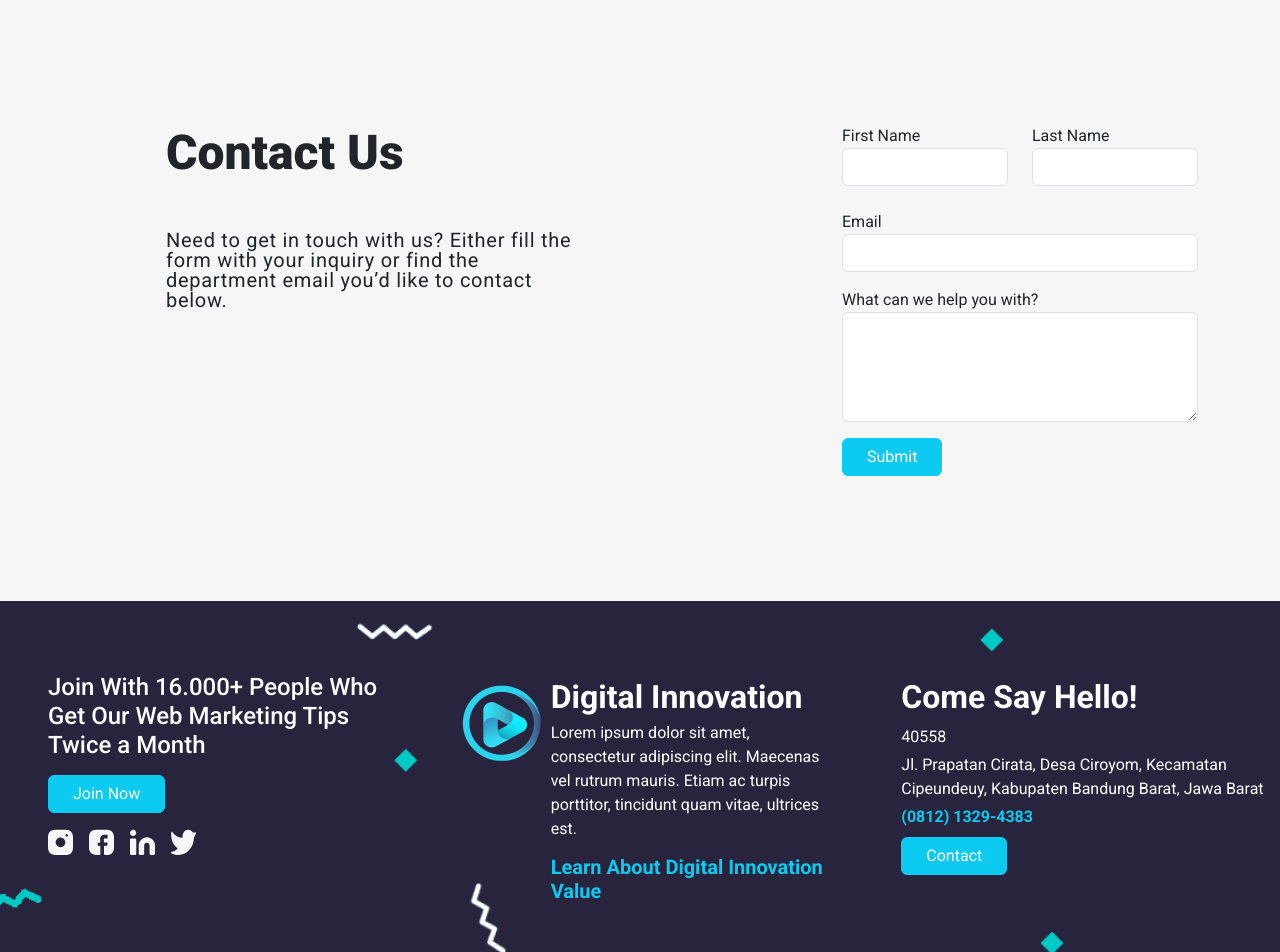
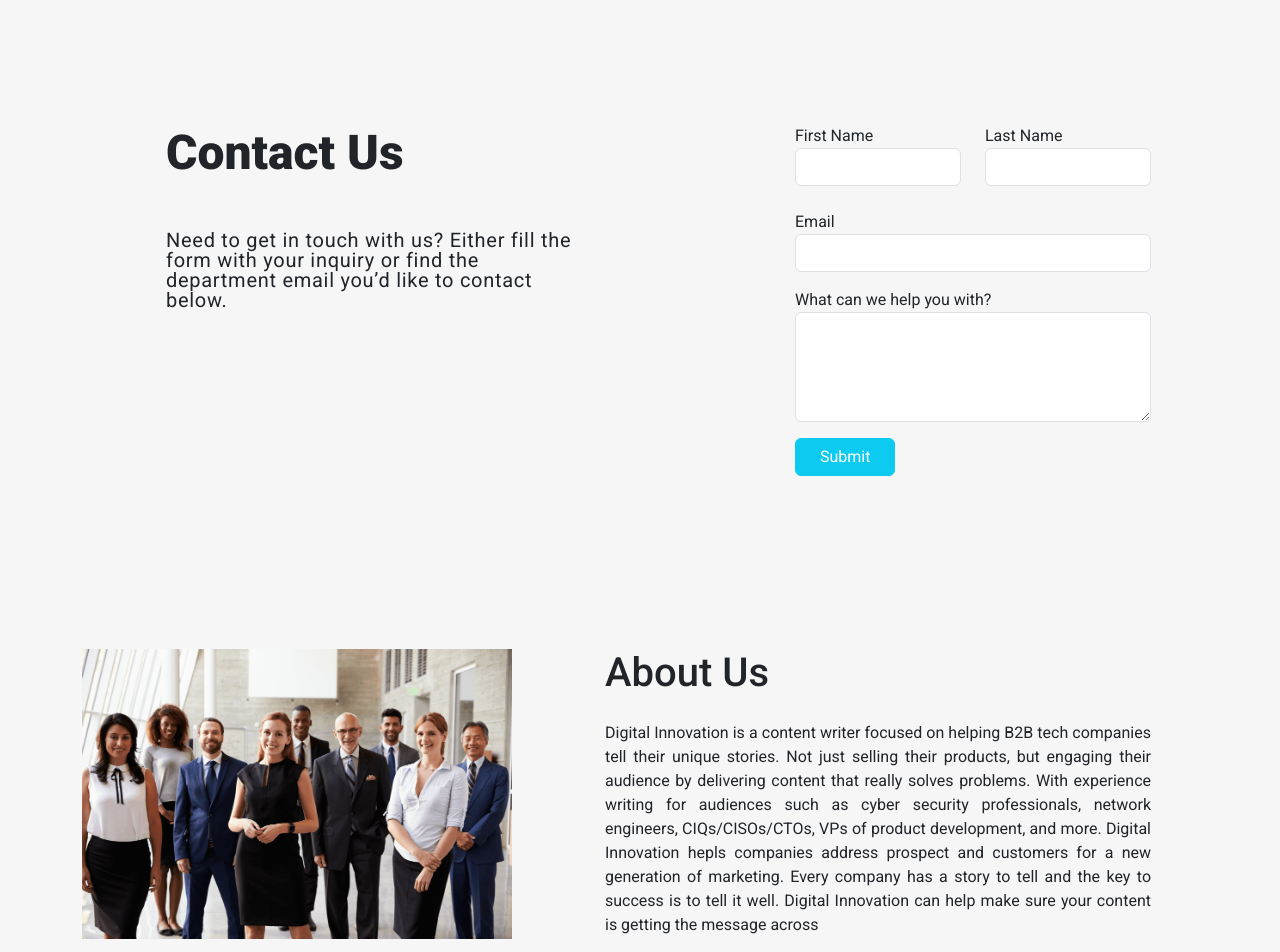
Before and after one commit to aaaroz/codeCompetence2, a React (Create React App) app: page / in a window 1280 px wide. Shown: the part 780-1732 px from the top of the page. Built offline with nearby package versions, Linux system fonts and the light colour scheme.

Commit message:
feat(home) : added about us

```diff
--- a/package.json
+++ b/package.json
@@ -3,6 +3,7 @@
   "version": "0.1.0",
   "private": true,
   "dependencies": {
+    "@hookform/resolvers": "^3.3.1",
     "@testing-library/jest-dom": "^5.17.0",
     "@testing-library/react": "^13.4.0",
     "@testing-library/user-event": "^13.5.0",
@@ -10,6 +11,7 @@
     "react": "^18.2.0",
     "react-bootstrap": "^2.9.0",
     "react-dom": "^18.2.0",
+    "react-hook-form": "^7.46.2",
     "react-scripts": "5.0.1",
     "web-vitals": "^2.1.4"
   },
@@ -36,5 +38,8 @@
       "last 1 firefox version",
       "last 1 safari version"
     ]
+  },
+  "devDependencies": {
+    "yup": "^1.3.2"
   }
 }
--- a/src/App.css
+++ b/src/App.css
@@ -47,6 +47,9 @@ section {
   height: 477px;
   background-color: #f6f6f6;
 }
+.about {
+  text-align: justify;
+}
 .contact {
   height: 388px;
 }
--- a/src/components/about.jsx
+++ b/src/components/about.jsx
@@ -0,0 +1,30 @@
+import AboutImage from "../assets/about.png";
+
+export default function About() {
+  return (
+    <section>
+      <div className="container mt-5 pt-5">
+        <div className="row">
+          <div className="col-5">
+            <img src={AboutImage} alt="Logo" width={430} height={290} />
+          </div>
+          <div className="col-6 ms-5">
+            <h1>About Us</h1>
+            <p className="about mt-4 fs-6">
+              Digital Innovation is a content writer focused on helping B2B tech
+              companies tell their unique stories. Not just selling their
+              products, but engaging their audience by delivering content that
+              really solves problems. With experience writing for audiences such
+              as cyber security professionals, network engineers,
+              CIQs/CISOs/CTOs, VPs of product development, and more. Digital
+              Innovation hepls companies address prospect and customers for a
+              new generation of marketing. Every company has a story to tell and
+              the key to success is to tell it well. Digital Innovation can help
+              make sure your content is getting the message across
+            </p>
+          </div>
+        </div>
+      </div>
+    </section>
+  );
+}
--- a/src/components/contact.jsx
+++ b/src/components/contact.jsx
@@ -1,66 +1,19 @@
+import FormContact from "./form.contact";
+
 export default function Contact() {
   return (
     <section>
       <div className="container mt-5">
         <div className="row">
-          <div className="col-8 contact ps-5 pt-5">
+          <div className="col-7 contact ps-5 pt-5">
             <h1 className="ms-5">Contact Us</h1>
             <p className="ms-5 mt-5 fs-5 fw-regular lh-1">
               Need to get in touch with us? Either fill the form with your
               inquiry or find the department email you’d like to contact below.
             </p>
           </div>
-          <div className="col-4">
-            {/* form start */}
-            <form action="#" className="needs-validation" noValidate="">
-              <div className="row pt-5 mb-4">
-                <div className="col">
-                  <label htmlFor="firstName">First Name</label>
-                  <input
-                    type="text"
-                    id="firstName"
-                    name="firstName"
-                    className="form-control"
-                    required
-                  />
-                </div>
-                <div className="col">
-                  <label htmlFor="lastName">Last Name</label>
-                  <input
-                    type="text"
-                    id="lastName"
-                    name="lastName"
-                    className="form-control"
-                    required
-                  />
-                </div>
-              </div>
-              <div className="mb-3">
-                <label htmlFor="email">Email</label>
-                <input
-                  type="email"
-                  id="email"
-                  name="email"
-                  className="form-control"
-                  required
-                />
-              </div>
-              <div className="mb-3">
-                <label htmlFor="message">What can we help you with?</label>
-                <textarea
-                  id="message"
-                  name="message"
-                  className="form-control"
-                  rows={4}
-                  required
-                  defaultValue={""}
-                />
-              </div>
-              <button type="submit" className="btn btn-info px-4 text-white">
-                Submit
-              </button>
-            </form>
-            {/* end of form */}
+          <div className="col-4 ms-5">
+            <FormContact />
           </div>
         </div>
       </div>
--- a/src/components/footer.jsx
+++ b/src/components/footer.jsx
@@ -22,13 +22,25 @@ export default function Footer() {
                 Join Now
               </button>
               <div className="icon d-flex gap-3 mt-3">
-                <a href="https://www.instagram.com/rmdnmar/" target="_blank">
+                <a
+                  href="https://www.instagram.com/rmdnmar/"
+                  target="_blank"
+                  rel="noreferrer"
+                >
                   <img src={instaIcon} alt="Instagram Icon" />
                 </a>
-                <a href="https://www.facebook.com/Rhamdanz18/" target="_blank">
+                <a
+                  href="https://www.facebook.com/Rhamdanz18/"
+                  target="_blank"
+                  rel="noreferrer"
+                >
                   <img src={facebookIcon} alt="Facebook Icon" />
                 </a>
-                <a href="https://www.linkedin.com/in/rmdnmar/" target="_blank">
+                <a
+                  href="https://www.linkedin.com/in/rmdnmar/"
+                  target="_blank"
+                  rel="noreferrer"
+                >
                   <img src={linkedinIcon} alt="Linkedin Icon" />
                 </a>
                 <a href="/#">
@@ -67,7 +79,11 @@ export default function Footer() {
               <p className="text-info fw-semibold mt-1 mb-2">
                 (0812) 1329-4383
               </p>
-              <a href="https://wa.me/1081213294383" target="_blank">
+              <a
+                href="https://wa.me/6281213294383"
+                target="_blank"
+                rel="noreferrer"
+              >
                 <button
                   type="button"
                   className="btn btn-info text-white ps-4 pe-4"
--- /dev/null
+++ b/src/components/form.contact.jsx
@@ -0,0 +1,122 @@
+import { useForm } from "react-hook-form";
+import { yupResolver } from "@hookform/resolvers/yup";
+import { ContactSchema } from "../schema/contact.schema";
+import { useEffect, useState } from "react";
+import Button from "react-bootstrap/Button";
+import Modal from "react-bootstrap/Modal";
+
+export default function FormContact() {
+  const [isShow, setIsShow] = useState(false);
+  const [email, setEmail] = useState("");
+  const [name, setName] = useState("");
+  const [messages, setMessages] = useState("");
+  const handleClose = () => setIsShow(false);
+
+  const {
+    register,
+    handleSubmit,
+    reset,
+    formState,
+    formState: { errors, isSubmitSuccessful },
+  } = useForm({ resolver: yupResolver(ContactSchema) });
+
+  const onSubmit = (data) => {
+    setEmail(data.email);
+    setName(data.firstName + data.lastName);
+    setMessages(data.messages);
+  };
+
+  useEffect(() => {
+    if (formState.isSubmitSuccessful) {
+      reset({ firstName: "", lastName: "", email: "", messages: "" });
+      setIsShow(true);
+    }
+  }, [formState, reset]);
+
+  return (
+    <>
+      <Modal show={isShow} onHide={handleClose}>
+        <Modal.Header closeButton>
+          <Modal.Title>Hi {name} !</Modal.Title>
+        </Modal.Header>
+        <Modal.Body>
+          <h6>email: {email}</h6>
+          <p>{messages}</p>
+        </Modal.Body>
+        <Modal.Footer>
+          <span className="me-5 pe-5">Your message was delivered!</span>
+          <Button variant="secondary" onClick={handleClose}>
+            Close
+          </Button>
+        </Modal.Footer>
+      </Modal>
+      <form onSubmit={handleSubmit(onSubmit)}>
+        <div className="row pt-5 mb-4">
+          <div className="col">
+            <label htmlFor="firstName">First Name</label>
+            <input
+              type="text"
+              id="firstName"
+              className="form-control"
+              {...register("firstName")}
+            />
+            {errors.firstName ? (
+              <p className="text-danger text-center">
+                {errors.firstName.message}
+              </p>
+            ) : (
+              <></>
+            )}
+          </div>
+          <div className="col">
+            <label htmlFor="lastName">Last Name</label>
+            <input
+              type="text"
+              id="lastName"
+              className="form-control"
+              {...register("lastName")}
+            />
+            {errors.lastName ? (
+              <p className="text-danger text-center">
+                {errors.lastName.message}
+              </p>
+            ) : (
+              <></>
+            )}
+          </div>
+        </div>
+        <div className="mb-3">
+          <label htmlFor="email">Email</label>
+          <input
+            type="email"
+            id="email"
+            className="form-control"
+            {...register("email")}
+          />
+          {errors.email ? (
+            <p className="text-danger text-center">{errors.email.message}</p>
+          ) : (
+            <></>
+          )}
+        </div>
+        <div className="mb-3">
+          <label htmlFor="message">What can we help you with?</label>
+          <textarea
+            id="message"
+            className="form-control"
+            rows={4}
+            {...register("messages")}
+          />
+          {errors.messages ? (
+            <p className="text-danger text-center">{errors.messages.message}</p>
+          ) : (
+            <></>
+          )}
+        </div>
+        <button type="submit" className="btn btn-info px-4 text-white">
+          Submit
+        </button>
+      </form>
+    </>
+  );
+}
--- a/src/pages/landing.page.jsx
+++ b/src/pages/landing.page.jsx
@@ -1,6 +1,7 @@
 import Contact from "../components/contact";
 import Footer from "../components/footer";
 import Header from "../components/header";
+import About from "../components/about";
 
 export default function LandingPage() {
   return (
@@ -24,6 +25,7 @@ export default function LandingPage() {
         </header>
         {/* end of main header */}
         <Contact />
+        <About />
       </main>
       <Footer />
     </>
--- /dev/null
+++ b/src/schema/contact.schema.js
@@ -0,0 +1,18 @@
+// import { kontol as yup } from "yup";
+import * as yup from "yup";
+
+export const ContactSchema = yup.object().shape({
+  firstName: yup
+    .string("First name should be a string!")
+    .required("First name is required!"),
+  lastName: yup
+    .string("Last name should be a string!")
+    .required("Last name is required!"),
+  email: yup
+    .string("Email should be a string!")
+    .email("Please provide  a valid email address!")
+    .required("Email is required!"),
+  messages: yup
+    .string("messages should be a string!")
+    .required("Please write your message!"),
+});
```
Also changed, not shown: src/assets/about.png (added), 1 other file (tests, documents, lock files or other folders).
